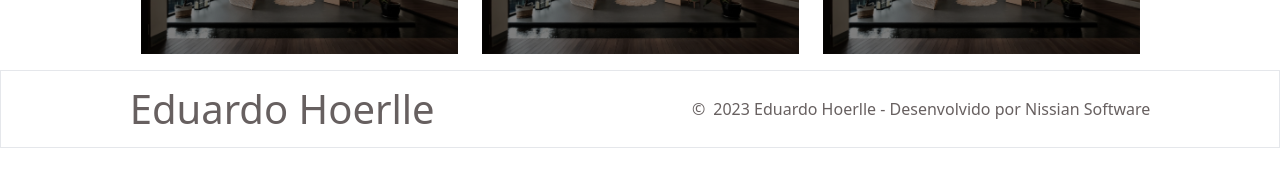
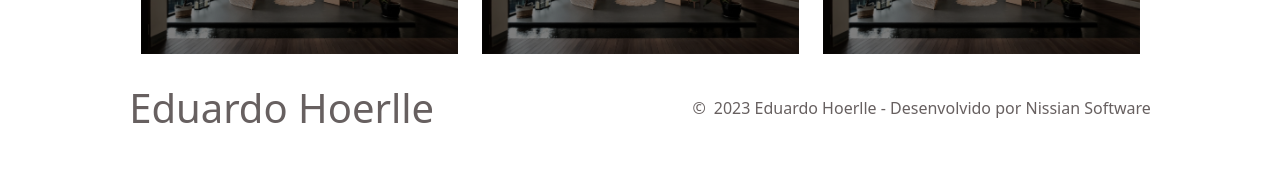
Before and after one commit to adrianotribeiro/hoerlle-architecture, a Next.js app: page /projetos in a window 1280 px wide. Shown: the part 573-760 px from the top of the page. Built offline with nearby package versions, Linux system fonts and the light colour scheme.

Commit message:
feat/NIS-10 - ajustes nas versões desktops concluídas

```diff
--- a/components/FooterSection/index.tsx
+++ b/components/FooterSection/index.tsx
@@ -2,7 +2,7 @@ import React from "react"
 
 export default function Footer(): React.ReactElement {
   return (
-    <section className="xl:flex xl:justify-around xl:self-end xl:border xl:py-2 6xl:m-auto 6xl:w-[70%]">
+    <section className="xl:flex xl:justify-around xl:self-end xl:py-2 6xl:m-auto 6xl:w-[70%]">
       <div>
         <p className="font-montserrat md:text-[35px] md:text-[#676060] xl:text-[40px]">Eduardo Hoerlle</p>
       </div>
--- a/components/ProjectCard/index.tsx
+++ b/components/ProjectCard/index.tsx
@@ -10,7 +10,7 @@ export default function ProjectCard({ project }: ProjectProps) {
   const [isHovered, setIsHovered] = useState(false)
   return (
     <div
-      className="relative flex cursor-pointer flex-col items-center justify-center "
+      className="relative flex cursor-pointer flex-col items-center justify-center"
       onMouseEnter={() => setIsHovered(true)}
       onMouseLeave={() => setIsHovered(false)}
     >
@@ -20,7 +20,7 @@ export default function ProjectCard({ project }: ProjectProps) {
         priority={true}
         src={project.image[0]}
         alt={project.title}
-        className=" w-full brightness-50 xl:w-[317px] 3xl:w-[355px] 4xl:w-[440px] 4_xl:w-[400px]"
+        className=" w-full brightness-50 xl:w-[317px] 3xl:w-[355px] 4xl:w-[440px] 4_xl:w-[400px] 5xl:w-[580px] 6xl:w-[570px]"
       />
       <div className={`absolute bottom-0 px-6 py-4`}>
         <div
--- a/pages/projetos/index.tsx
+++ b/pages/projetos/index.tsx
@@ -7,13 +7,13 @@ export default function Projects(): React.ReactElement {
   const textColor = (type: "RESIDENCIAL" | "COMERCIAL") => (projectsType === type ? "#676060" : "#D7C5C5")
 
   return (
-    <div className="flex flex-col items-center py-4 4xl:h-[82vh] 4_xl:h-[81.2vh]">
+    <div className="flex flex-col items-center py-4 4xl:h-[82vh] 4_xl:h-[81.2vh] 5xl:h-[85vh] 6xl:h-[88.7vh]">
       <div className="mb-24 mt-8 flex flex-row items-center justify-center gap-4 border-b border-[#676060] p-4 xl:mb-12 xl:mt-0 xl:w-[40%] 4xl:mb-12 4xl:mt-4">
         <button onClick={() => setProjectsType("RESIDENCIAL")}>
           <p
             className={`font-montserrat text-3xl font-light tracking-wider xs:text-xl  xl:text-[${textColor(
               "RESIDENCIAL"
-            )}] duration-100 ease-in `}
+            )}] duration-100 ease-in`}
           >
             RESIDENCIAL
           </p>
@@ -30,7 +30,7 @@ export default function Projects(): React.ReactElement {
           </p>
         </button>
       </div>
-      <div className="grid items-center gap-6 sm:grid-cols-2 lg:grid-cols-3 xl:grid-cols-3 xs:grid-cols-1 ">
+      <div className="grid items-center gap-6 sm:grid-cols-2 lg:grid-cols-3 xl:grid-cols-3 xs:grid-cols-1 6xl:grid-cols-2">
         {ProjectsData.filter((data) => data.tag === projectsType).map((project) => (
           <ProjectCard project={project} key={project.id} />
         ))}
```
